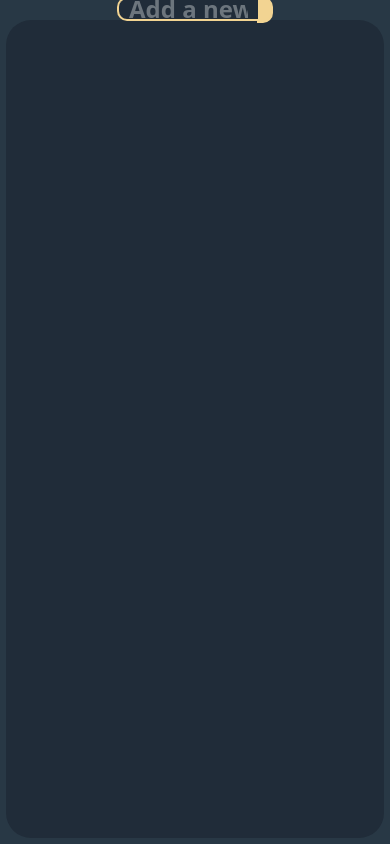
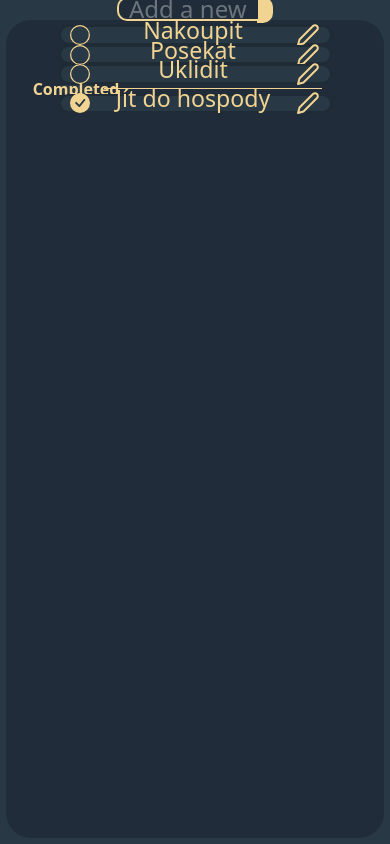
Before and after one commit to francmatyas/react-tasks, a React (Create React App) app: page / in a window 390 px wide. Built offline with nearby package versions, Linux system fonts and the light colour scheme.

Commit message:
responsive tasks, show completed

```diff
--- a/src/App.js
+++ b/src/App.js
@@ -1,15 +1,48 @@
 import logo from "./logo.svg";
 import "./App.css";
-import 'bootstrap/dist/css/bootstrap.min.css';
+import "bootstrap/dist/css/bootstrap.min.css";
+
+import { useState } from "react";
 
 import Main from "./components/Main/Main";
 import Toolbar from "./components/Toolbar/Toolbar";
 
+const DUMMY_TASKS = [
+  {
+    title: "Nakoupit",
+    completed: false,
+    id: 1,
+  },
+  {
+    title: "Posekat",
+    completed: false,
+    id: 2,
+  },
+  {
+    title: "Uklidit",
+    completed: false,
+    id: 3,
+  },
+  {
+    title: "Jít do hospody",
+    completed: true,
+    id: 4,
+  },
+];
+
 function App() {
+  const [tasks, setTasks] = useState(DUMMY_TASKS);
+
+  function addTaskHandler(task) {
+    setTasks((prevTasks) => {
+      return [task, ...prevTasks];
+    });
+  }
+
   return (
     <div>
-      <Toolbar />
-      <Main />
+      <Toolbar onTaskAdd={addTaskHandler} />
+      <Main data={tasks} />
     </div>
   );
 }
--- a/src/components/Main/Main.js
+++ b/src/components/Main/Main.js
@@ -1,9 +1,12 @@
 import "./Main.scss"
+import Tasks from "../Tasks/Tasks";
 
-function Main() {
+function Main(props) {
   return (
     <div className="main">
-      <div className="main-card"></div>
+      <div className="main-card">
+        <Tasks data={props.data}/>
+      </div>
     </div>
   );
 }
--- a/src/components/Main/Main.scss
+++ b/src/components/Main/Main.scss
@@ -21,6 +21,7 @@
 
     box-sizing: border-box;
     margin: 0 1.5vw 1.5vw;
+    padding: 1.5vw;
 
 
 }
--- /dev/null
+++ b/src/components/Tasks/Task/Task.js
@@ -0,0 +1,65 @@
+import "./Task.scss";
+
+import { useState } from "react";
+
+import { FiEdit2 } from "react-icons/fi";
+import { BsCircle, BsCheckCircleFill } from "react-icons/bs";
+import { MdFavoriteBorder, MdFavorite, MdClose } from "react-icons/md";
+
+function Task(props) {
+  const [edit, setEdit] = useState(false);
+  const [title, setTitle] = useState(props.data.title);
+  const [completed, setCompleted] = useState(props.data.completed);
+
+  function editClickHandler() {
+    setEdit(!edit);
+  }
+  function completedClickHandler() {
+    setCompleted(!completed);
+  }
+  function titleEditHandler(event) {
+    setTitle(event.target.value);
+  }
+
+  return (
+    <div className="task">
+      <div className="task__controls">
+        <button
+          className="task-button task__complete"
+          onClick={completedClickHandler}
+        >
+          {completed ? <BsCheckCircleFill size={20} /> : <BsCircle size={20} />}
+        </button>
+        {/*<button className="task-button task__controls__favorite">
+          <MdFavoriteBorder size={28}/>
+        </button>*/}
+      </div>
+
+      <div className="task__title">
+        {edit ? (
+          <input
+            onChange={titleEditHandler}
+            onKeyPress={(event) => {
+              event.key === "Enter" && editClickHandler();
+            }}
+            className="task__title__input"
+            type="text"
+            placeholder={title}
+          ></input>
+        ) : (
+          <h3>{title}</h3>
+        )}
+      </div>
+      <div className="task__controls">
+        {/*<button className="task-button task__controls__priority"></button>*/}
+        <button
+          className="task-button task__controls__edit"
+          onClick={editClickHandler}
+        >
+          {edit ? <MdClose size={30} /> : <FiEdit2 />}
+        </button>
+      </div>
+    </div>
+  );
+}
+export default Task;
--- /dev/null
+++ b/src/components/Tasks/Task/Task.scss
@@ -0,0 +1,61 @@
+.task{
+    height: 5vw;
+    width: 100%;
+
+    background-color: #283845;
+
+    border-radius: 10px;
+    border: solid 2px #1F2B35;
+
+    display: flex;
+    justify-content: space-between;
+    align-items: center;
+
+    padding: 0 1vw;
+}
+
+.task__title{
+    color: #f2d492;
+}
+
+.task__complete{
+
+}
+
+.task__controls{
+    display: flex;
+    justify-content: space-evenly;
+    align-items: center;
+
+    width: auto;
+}
+
+.task-button{
+    background-color: transparent;
+    border: none;
+    color: #f2d492;
+    font-size: 1.5rem;
+
+    display: flex;
+    justify-content: center;
+    align-items: center;
+
+    &:hover {
+        transform: scale(1.1);
+    }
+}
+
+.task__title__input{
+    height: 3vw;
+    width: 40vw;
+
+    border: none;
+    background-color: #202c39;
+    color: #f2d492;
+
+    border-radius: 10px;
+
+    padding: 10px;
+    font-size: 1.5rem;
+    box-sizing: border-box;
+}
--- /dev/null
+++ b/src/components/Tasks/Tasks.js
@@ -0,0 +1,46 @@
+import "./Tasks.scss";
+
+import { useState } from "react";
+
+import { IoIosArrowUp, IoIosArrowDown } from "react-icons/io";
+
+import Task from "./Task/Task";
+
+function Tasks(props) {
+  const [showCompleted, setShowCompleted] = useState(true);
+
+  function showCompletedHandler() {
+    setShowCompleted(!showCompleted);
+  }
+
+  const uncompletedTasks = props.data.filter((task) => !task.completed);
+  const completedTasks = props.data.filter((task) => task.completed);
+
+  return (
+    <div className="tasks">
+      {uncompletedTasks.map((task) => (
+        <Task data={task} key={task.id} />
+      ))}
+     <div className="tasks-completed">
+     <button
+        onClick={showCompletedHandler}
+        className="tasks-completed__button"
+      >
+        {showCompleted ? (
+          <IoIosArrowDown size={25} />
+        ) : (
+          <IoIosArrowUp size={25} />
+        )}
+        {" Completed"}
+      </button>
+      {showCompleted && <div className="tasks-completed__line"></div>}
+
+    </div>
+
+      {showCompleted &&
+        completedTasks.map((task) => <Task data={task} key={task.id} />)}
+    </div>
+  );
+}
+
+export default Tasks;
--- /dev/null
+++ b/src/components/Tasks/Tasks.scss
@@ -0,0 +1,50 @@
+.tasks{
+    top: 0;
+    bottom: 0;
+    left: 0;
+    right: 0;
+
+    height: 100%;
+    width: 70vw;
+
+    margin: auto;
+
+    display: flex;
+    flex-direction: column;
+}
+
+.tasks-completed{
+    height: 2.5vw;
+    width: 100%;
+
+    display: flex;
+    justify-content: space-between;
+    align-items: center;
+}
+
+.tasks-completed__button{
+    height: 2vw;
+    width: 9vw;
+
+    background-color: #283845;
+    color: #f2d492;
+
+    border: none;
+    border-radius: 5px;
+
+    margin: 7px 0;
+
+    display: flex;
+    justify-content: center;
+    align-items: center;
+    font-weight: bold;
+}
+
+.tasks-completed__line{
+    height: 1px;
+    width: calc(100% - 9vw);
+
+    margin: 0 10px;
+
+    background-color: #f2d492;
+}
--- a/src/components/Toolbar/Toolbar.js
+++ b/src/components/Toolbar/Toolbar.js
@@ -1,22 +1,44 @@
 import "./Toolbar.scss";
 
+import { useState } from "react";
+
 import { BsPlusLg } from "react-icons/bs";
-import { Form, InputGroup, Button } from "react-bootstrap";
+import { Form, InputGroup } from "react-bootstrap";
 
-function Toolbar() {
+function Toolbar(props) {
+  const [task, setTask] = useState("");
+
+  function taskChangeHandler(event) {
+    setTask(event.target.value);
+  }
+
+  function addTaskHandler() {
+    const newTask = {
+      title: task,
+      completed: false,
+      id: Math.random(),
+    };
+    setTask("");
+
+    props.onTaskAdd(newTask);
+  }
+
   return (
-    <div className="toolbar">
+    <header className="toolbar">
       <InputGroup className="toolbar-input__container">
         <Form.Control
           type="text"
+          value={task}
           placeholder="Add a new task"
           className="toolbar-input__task"
+          onChange={taskChangeHandler}
+          onKeyPress={(event) => {event.key === "Enter" && addTaskHandler()}}
         />
-        <button className="toolbar-input__confirm">
+        <button onClick={addTaskHandler} type="submit" className="toolbar-input__confirm">
           <BsPlusLg size={20} />
         </button>
       </InputGroup>
-    </div>
+    </header>
   );
 }
 export default Toolbar;
--- a/src/components/Toolbar/Toolbar.scss
+++ b/src/components/Toolbar/Toolbar.scss
@@ -38,7 +38,6 @@
 
   padding: 10px;
   font-size: 1.5rem;
-  font-weight: bold;
   box-sizing: border-box;
 }
 
```
